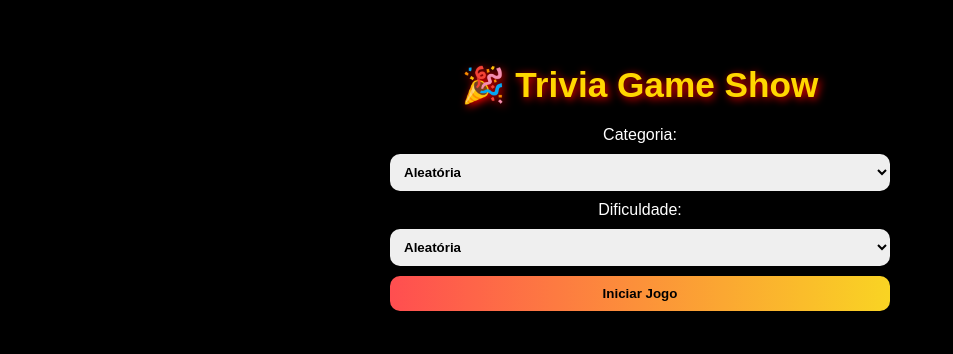
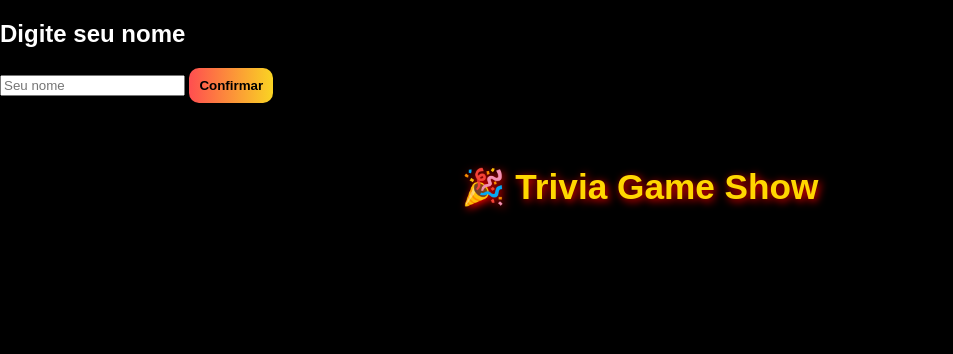
Before and after one commit to Migueljosu/TriviaGameShow, a plain HTML site: page index.html in a window 1280 px wide. Shown: the whole page, without its empty margins (0-953 px from the left). Drawn offline with nearby package versions, Linux system fonts and the light colour scheme.

Commit message:
Update index.html

```diff
--- a/index.html
+++ b/index.html
@@ -5,15 +5,23 @@
     <meta name="viewport" content="width=device-width, initial-scale=1.0" />
     <title>Trivia Game Show</title>
     <link rel="stylesheet" href="style.css" />
+    <link rel="icon" type="image/png" href="quiz_8776742.png" />
     <script src="https://cdn.jsdelivr.net/npm/chart.js"></script>
     <script src="particle.js" defer></script>
   </head>
   <body>
     <canvas id="particles"></canvas>
-    <div class="container">
-      <h1>🎉 Trivia Game Show</h1>
 
-      <div class="settings">
+    <!-- Modal Nome do Jogador -->
+    <div id="modalName" class="modal">
+      <h2>Digite seu nome</h2>
+      <input type="text" id="playerName" placeholder="Seu nome" />
+      <button id="nameSubmitBtn">Confirmar</button>
+    </div>
+
+    <!-- Modal Configuração (Categoria/Dificuldade) -->
+    <div id="modalSettings" class="modal hidden">
+      <h2>Escolha categoria e dificuldade</h2>
       <label for="category">Categoria:</label>
       <select id="category">
         <option value="">Aleatória</option>
@@ -31,9 +39,11 @@
         <option value="medium">Médio</option>
         <option value="hard">Difícil</option>
       </select>
+      <button id="settingsSubmitBtn">Iniciar Jogo</button>
+    </div>
 
-        <button id="startBtn">Iniciar Jogo</button>
-      </div>
+    <div class="container">
+      <h1>🎉 Trivia Game Show</h1>
 
       <div id="quiz" class="card hidden">
         <div id="timerBarContainer">
```
Lines whose indentation alone changed are shown as unchanged.
